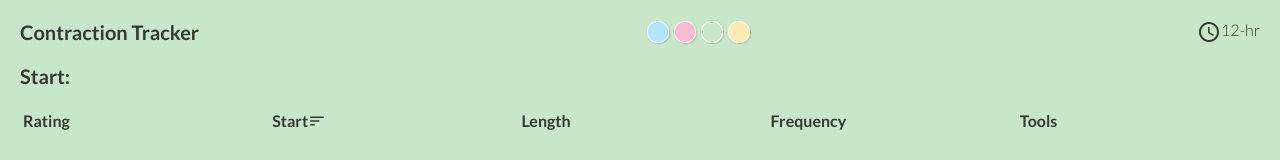
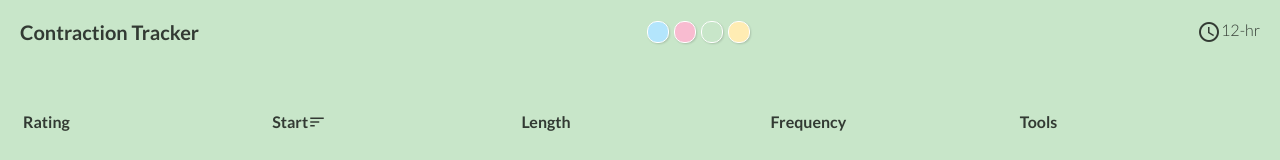
Before and after one commit to SeanMcP/contraction-tracker, a React (Create React App) app: page / in a window 1280 px wide. Shown: the top 160 px of the page. Built offline with nearby package versions, Linux system fonts and the light colour scheme.

Commit message:
Display "Start:" only when start time is present
Added animation to smooth transition

```diff
--- a/src/components/functional/Display.js
+++ b/src/components/functional/Display.js
@@ -3,10 +3,12 @@ import PropTypes from 'prop-types';
 
 const Display = ({ start, stop }) => (
     <section className="display">
-        <div className="start">
-            Start:
-            <span>{start}</span>
-        </div>
+        {start ? (
+            <div className="start">
+                Start:
+                <span>{start}</span>
+            </div>
+        ) : null}
         {stop ? (
             <div className="stop">
                 Stop:
--- a/src/styles/display.css
+++ b/src/styles/display.css
@@ -4,6 +4,7 @@ section.display {
     font-weight: bold;
     grid-template-columns: 1fr 1fr;
     grid-gap: 20px;
+    height: 25px;
     padding: 0 20px;
 }
 
@@ -11,6 +12,6 @@ section.display span {
     margin-left: 5px;
 }
 
-section.display .stop {
+section.display div {
     animation: fade-in 200ms ease-in-out;
 }
```
